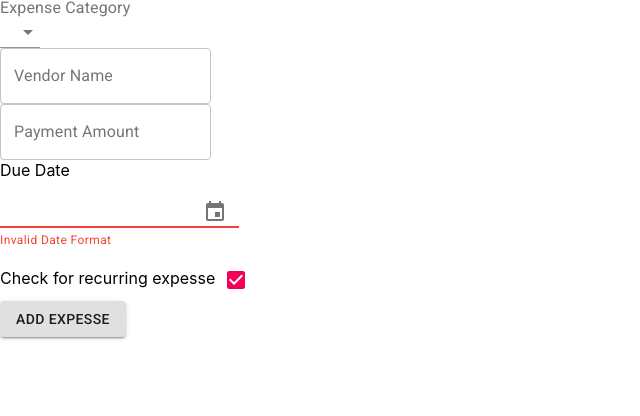
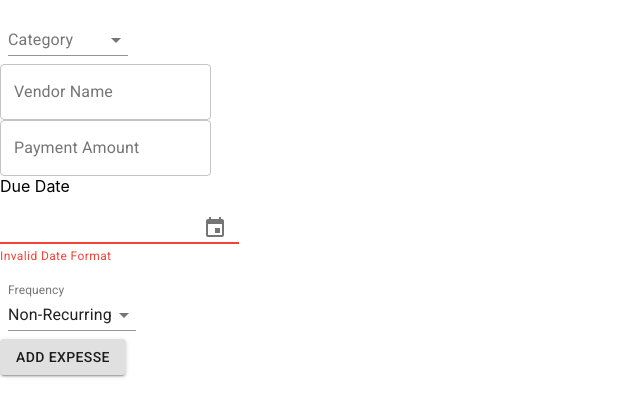
Before and after one commit to dlleclercq/blue-badge-project-client, a React (Create React App) app: page / in a window 1280 px wide. Shown: the top 416 px of the page, without its empty margins (0-640 px from the left). Built offline with nearby package versions, Linux system fonts and the light colour scheme.

Commit message:
pushing form updates

```diff
--- a/src/components/expenses/ExpAdd.jsx
+++ b/src/components/expenses/ExpAdd.jsx
@@ -1,4 +1,6 @@
 import React, { useState } from "react";
+
+import { makeStyles } from '@material-ui/core/styles';
 
 // drop down list imports
 import InputLabel from "@material-ui/core/InputLabel";
@@ -17,23 +19,36 @@ import {
   KeyboardDatePicker,
 } from "@material-ui/pickers";
 
-// import for checkbox
-import Checkbox from "@material-ui/core/Checkbox";
-
 // import for button
 import Button from "@material-ui/core/Button";
+import { FormControl } from "@material-ui/core";
+import { CallMissedSharp } from "@material-ui/icons";
+
+const useStyles = makeStyles((theme) => ({
+  formControl: {
+    margin: theme.spacing(1),
+    minWidth: 120,
+  },
+  selectEmpty: {
+    marginTop: theme.spacing(2),
+  },
+}));
 
 const ExpAdd = (props) => {
+
+  const classes = useStyles();
+
   // declare useState variables to submit via sequelize
   const [category, setCategory] = useState("");
   const [name, setName] = useState("");
   const [amount, setAmount] = useState("");
   const [dueDate, setDueDate] = useState("");
-  const [reoccuring, setReoccuring] = React.useState(true);
+  const [reoccuring, setReoccuring] = React.useState(false);
 
   // update state variables with data from inputs
   let updateCategory = (e) => {
     setCategory(e.target.value);
+    console.log("Update Cat fired");
     console.log(category);
   };
 
@@ -53,7 +68,7 @@ const ExpAdd = (props) => {
   };
 
   let updateReoccuring = (e) => {
-    setReoccuring(e.target.checked);
+    setReoccuring(e.target.value);
     console.log("recurring payment:", reoccuring);
   };
 
@@ -85,8 +100,8 @@ const ExpAdd = (props) => {
   return (
     <form>
       {/* category dropdown list */}
-      {/* <FormControl className={classes.margin}> */}
-      <InputLabel id="ddlExpCat">Expense Category</InputLabel>
+      <FormControl className={classes.formControl}>
+      <InputLabel id="ddlExpCat">Category</InputLabel>
       <Select
         labelId="ddlExpCat"
         id="ddlExpCat"
@@ -107,8 +122,8 @@ const ExpAdd = (props) => {
         <MenuItem value={"Beauty"}>Beauty</MenuItem>
         <MenuItem value={"Other"}>Other</MenuItem>
       </Select>
+      </FormControl>
       <br />
-      {/* </FormControl> */}
 
       {/* vendor name input */}
       <TextField
@@ -146,14 +161,22 @@ const ExpAdd = (props) => {
       </MuiPickersUtilsProvider>
       <br />
 
-      {/* Recurring checkbox  */}
-      <label htmlFor="ckboxReoccuring">Check for recurring expesse</label>
-      <Checkbox
-        id="ckboxReoccuring"
-        checked={true}
+      {/* Recurring payment dropdown list  */}
+      <FormControl className={classes.formControl}>
+      <InputLabel id="ddlExpRec">Frequency</InputLabel>
+      <Select
+        labelId="ddlExpRec"
+        id="ddlExpRec"
+        value={reoccuring}
         onChange={updateReoccuring}
-        inputProps={{ "aria-label": "primary checkbox" }}
-      />
+      >
+        <MenuItem value="">
+          <em>None</em>
+        </MenuItem>
+        <MenuItem value={true}>Recurring</MenuItem>
+        <MenuItem value={false}>Non-Recurring</MenuItem>
+      </Select>
+      </FormControl>
       <br />
 
       <Button variant="contained" onClick={addExpense}>
```
Also changed, not shown: 1 other file (tests, documents, lock files or other folders).
